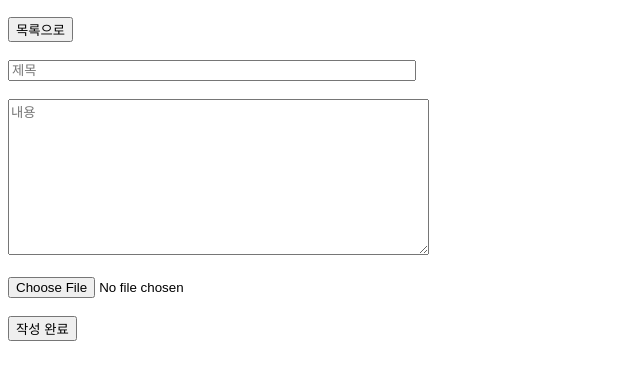
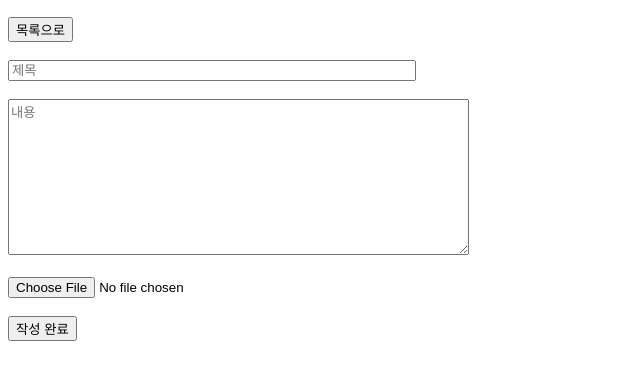
Before and after one commit to yeonjun03github/board-new, a website: page public/write.html in a window 1280 px wide. Shown: the part 58-438 px from the top of the page, without its empty margins (0-640 px from the left). Drawn offline with Linux system fonts and the light colour scheme.

Commit message:
write textarea clos 값 수정.

```diff
--- a/public/write.html
+++ b/public/write.html
@@ -9,7 +9,7 @@
 <button onclick="goList()">목록으로</button>
 <br><br>
 <input type="text" id="title" placeholder="제목" style="width:400px"><br><br>
-<textarea id="content" rows="10" cols="50" placeholder="내용"></textarea><br><br>
+<textarea id="content" rows="10" cols="55" placeholder="내용"></textarea><br><br>
 <input type="file" id="image" accept=".jpg,.jpeg,.png,.gif"><br><br>
 <button onclick="createPost()">작성 완료</button>
 <p id="message"></p>
```
